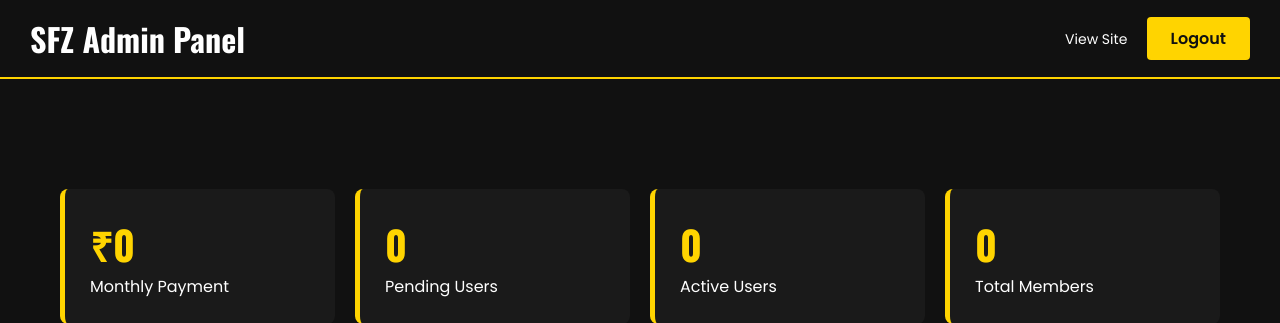
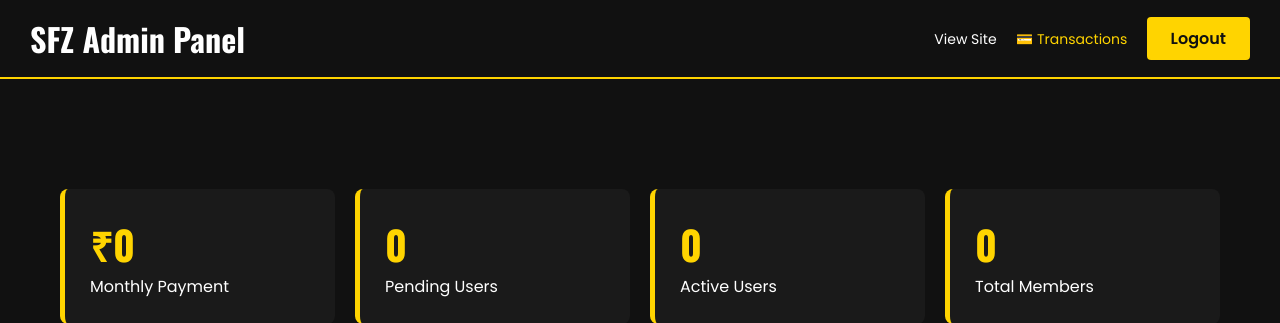
Before and after one commit to paretaradhe089-sketch/gym_website, a Flask app: page /admin/dashboard in a window 1280 px wide. Shown: the top 323 px of the page. Run offline with Flask 3, Linux system fonts and the light colour scheme; a user stored in the database is signed in; data that the repository does not hold is empty; parts of the project's set-up code (start-up, migrations or seed data) failed here and were passed over.

Commit message:
Update admin_dashboard.html

```diff
--- a/templates/admin_dashboard.html
+++ b/templates/admin_dashboard.html
@@ -13,12 +13,13 @@
     <h1 style="font-family:'Oswald';">SFZ Admin Panel</h1>
     <div>
         <a href="{{ url_for('main.index') }}" style="font-size:14px; margin-right:15px;">View Site</a>
+        <a href="{{ url_for('admin.transactions') }}" style="font-size:14px; margin-right:15px; color:var(--yellow);">💳 Transactions</a>
         <a href="{{ url_for('admin.admin_logout') }}" class="btn-admin">Logout</a>
     </div>
 </div>
 
 <div class="section">
-    <!-- Notification card removed, Total users added -->
+    <!-- Stats Cards -->
     <div class="stats-grid">
         <div class="stat-card"><h3>₹{{ total_payment }}</h3><p>Monthly Payment</p></div>
         <div class="stat-card"><h3>{{ pending_users }}</h3><p>Pending Users</p></div>
@@ -26,8 +27,7 @@
         <div class="stat-card"><h3>{{ total_users }}</h3><p>Total Members</p></div>
     </div>
 
-    <!-- Alert Notifications Section Removed Completely -->
-
+    <!-- All Members Table with Live Search -->
     <div class="admin-card">
         <h2>👥 All Members (Live Search)</h2>
         <div class="search-bar" style="margin-bottom:20px;">
@@ -42,6 +42,7 @@
         </table>
     </div>
 
+    <!-- User Feedbacks Table -->
     <div class="admin-card" id="feedbacks">
         <h2>💬 User Feedbacks</h2>
         <table>
@@ -104,7 +105,10 @@
             });
     }
 
+    // Page load hote hi saare users laao
     fetchUsers();
+
+    // Search box mein type karte hi filter karo (bina reload ke)
     searchInput.addEventListener('input', function() { fetchUsers(this.value); });
 </script>
 </body>
```
